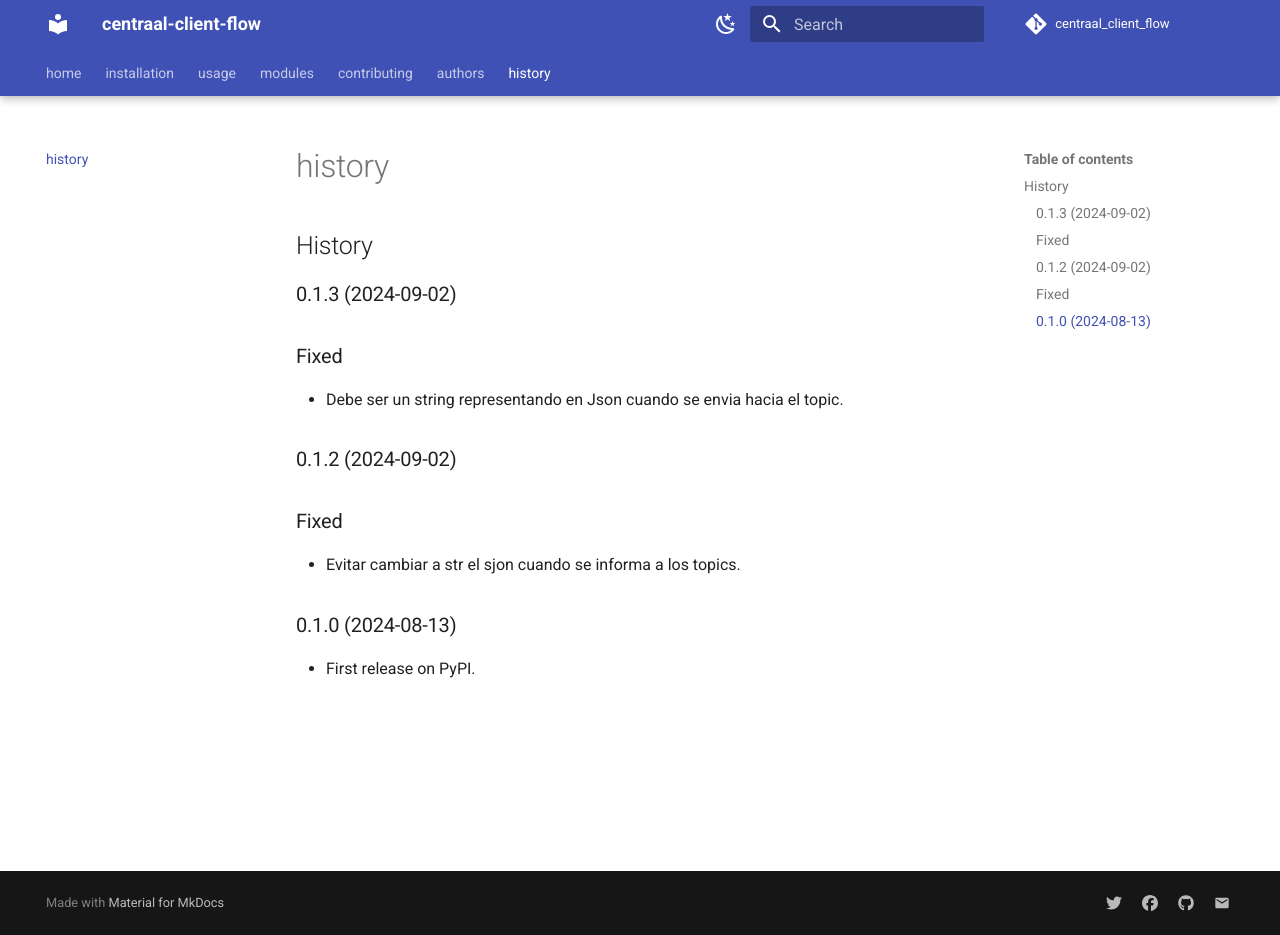
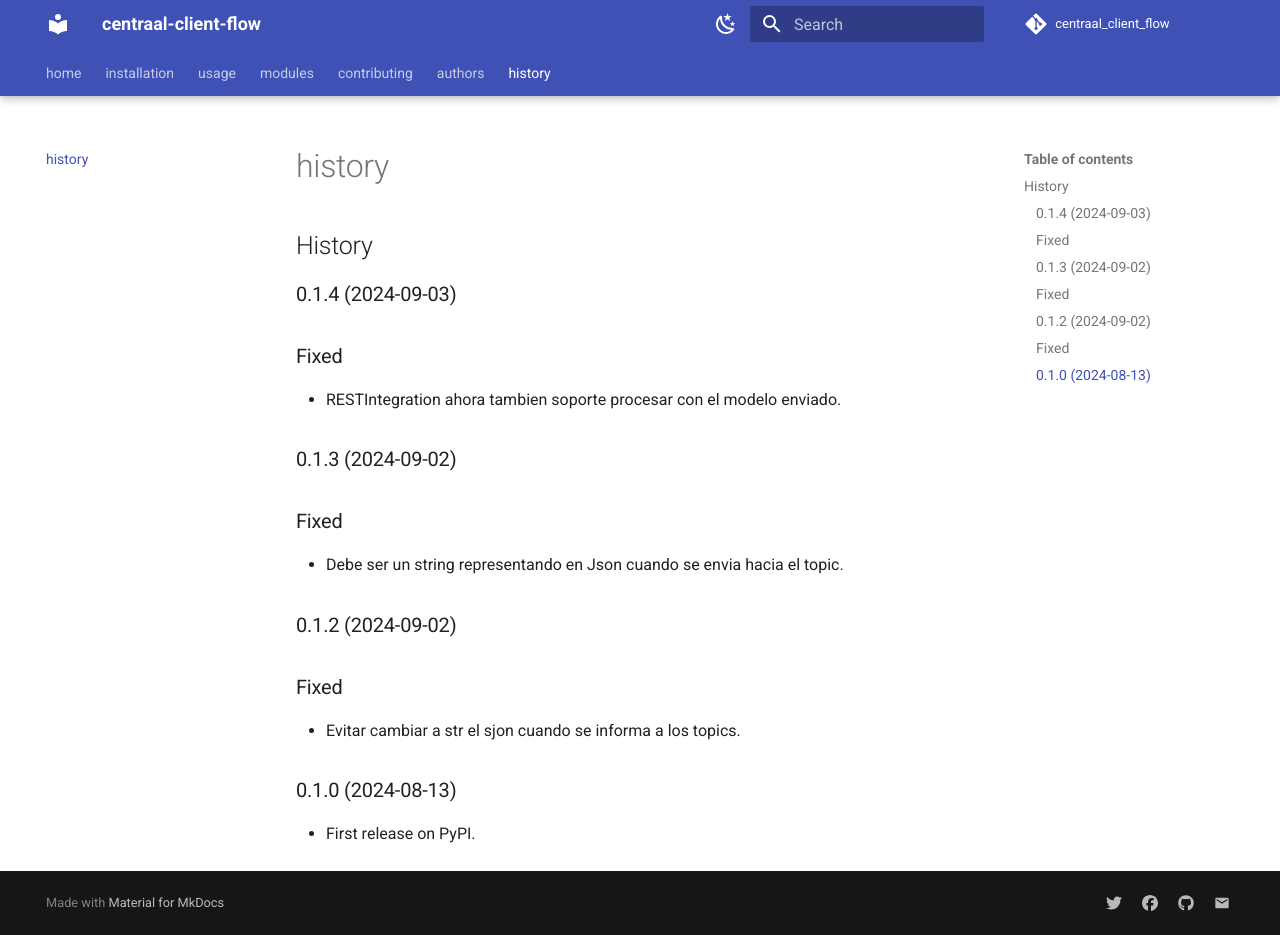
Before and after one commit to centraal-api/centraal-client-flow, an MkDocs documentation site: the page built from docs/history.md, in a window 1280 px wide and 935 px high. Built offline with MkDocs 1.6.1 and Material for MkDocs 9.7.7, drawn with Linux system fonts in a browser that asks for light colours; comment, search, counter and statistics services are not loaded; the version menu is left out.

Commit message:
ajustes para version 0.1.4

```diff
--- a/HISTORY.md
+++ b/HISTORY.md
@@ -1,4 +1,10 @@
 # History
+
+## 0.1.4 (2024-09-03)
+
+## Fixed
+- RESTIntegration ahora tambien soporte procesar con el modelo enviado.
+
 
 ## 0.1.3 (2024-09-02)
 
--- a/pyproject.toml
+++ b/pyproject.toml
@@ -1,7 +1,7 @@
 [tool]
 [tool.poetry]
 name = "centraal_client_flow"
-version = "0.1.3"
+version = "0.1.4"
 homepage = "https://github.com/centraal-api/centraal_client_flow"
 description = "Proyecto que facilita el flujo de información de cliente."
 authors = ["German <equipo@centraal.studio>"]
```
Also changed, not shown: README.md (+4 -7 lines), 1 other file.
